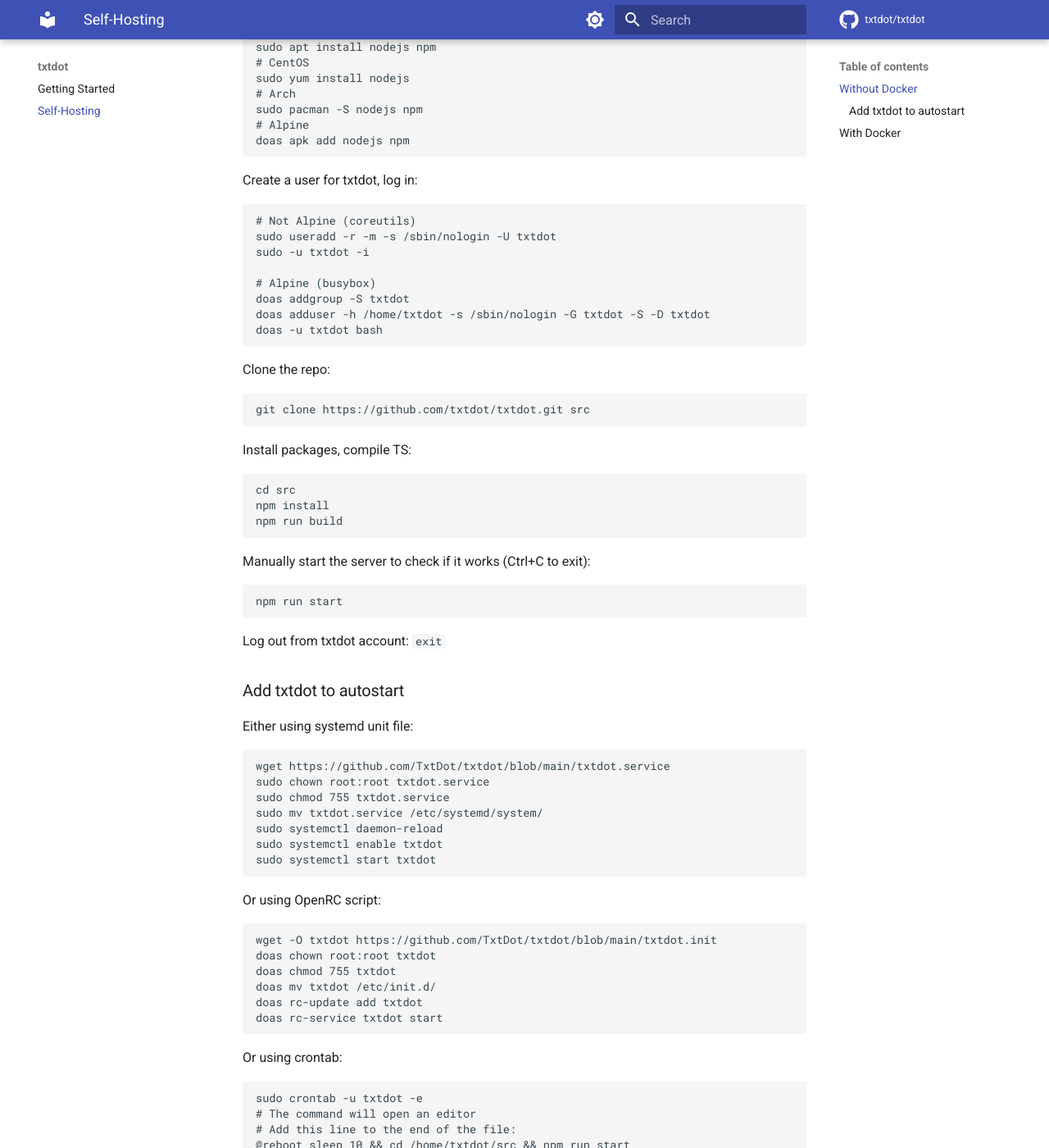
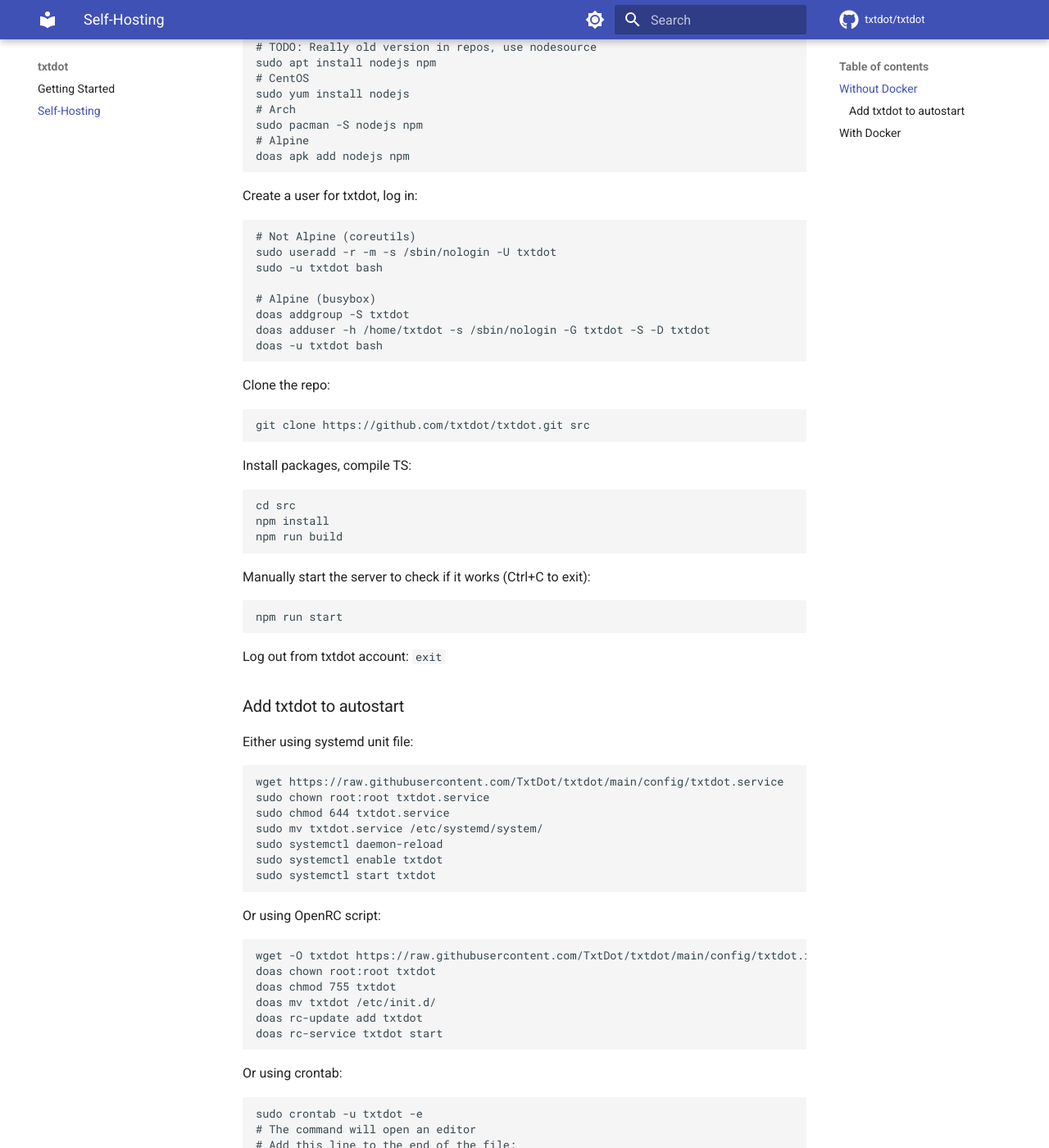
Before and after one commit to TxtDot/documentation, an MkDocs documentation site: the page built from docs/selfhost.md, in a window 1280 px wide and 1400 px high, scrolled down 254 px. Shown: the whole window at 82% size. Built offline with MkDocs 1.6.1 and Material for MkDocs 9.7.7, drawn with Linux system fonts in a browser that asks for light colours; comment, search, counter and statistics services are not loaded.

Commit message:
Bugfixes: sudo shell, raw files links

````diff
--- a/docs/selfhost.md
+++ b/docs/selfhost.md
@@ -5,6 +5,7 @@
 Install Node and NPM:
 ```bash
 # Debian, Ubuntu
+# TODO: Really old version in repos, use nodesource
 sudo apt install nodejs npm
 # CentOS
 sudo yum install nodejs
@@ -18,7 +19,7 @@
 ```bash
 # Not Alpine (coreutils)
 sudo useradd -r -m -s /sbin/nologin -U txtdot
-sudo -u txtdot -i
+sudo -u txtdot bash
 
 # Alpine (busybox)
 doas addgroup -S txtdot
@@ -48,9 +49,9 @@
 ### Add txtdot to autostart
 Either using systemd unit file:
 ```bash
-wget https://github.com/TxtDot/txtdot/blob/main/txtdot.service
+wget https://raw.githubusercontent.com/TxtDot/txtdot/main/config/txtdot.service
 sudo chown root:root txtdot.service
-sudo chmod 755 txtdot.service
+sudo chmod 644 txtdot.service
 sudo mv txtdot.service /etc/systemd/system/
 sudo systemctl daemon-reload
 sudo systemctl enable txtdot
@@ -59,7 +60,7 @@
 
 Or using OpenRC script:
 ```bash
-wget -O txtdot https://github.com/TxtDot/txtdot/blob/main/txtdot.init
+wget -O txtdot https://raw.githubusercontent.com/TxtDot/txtdot/main/config/txtdot.init
 doas chown root:root txtdot
 doas chmod 755 txtdot
 doas mv txtdot /etc/init.d/
````
